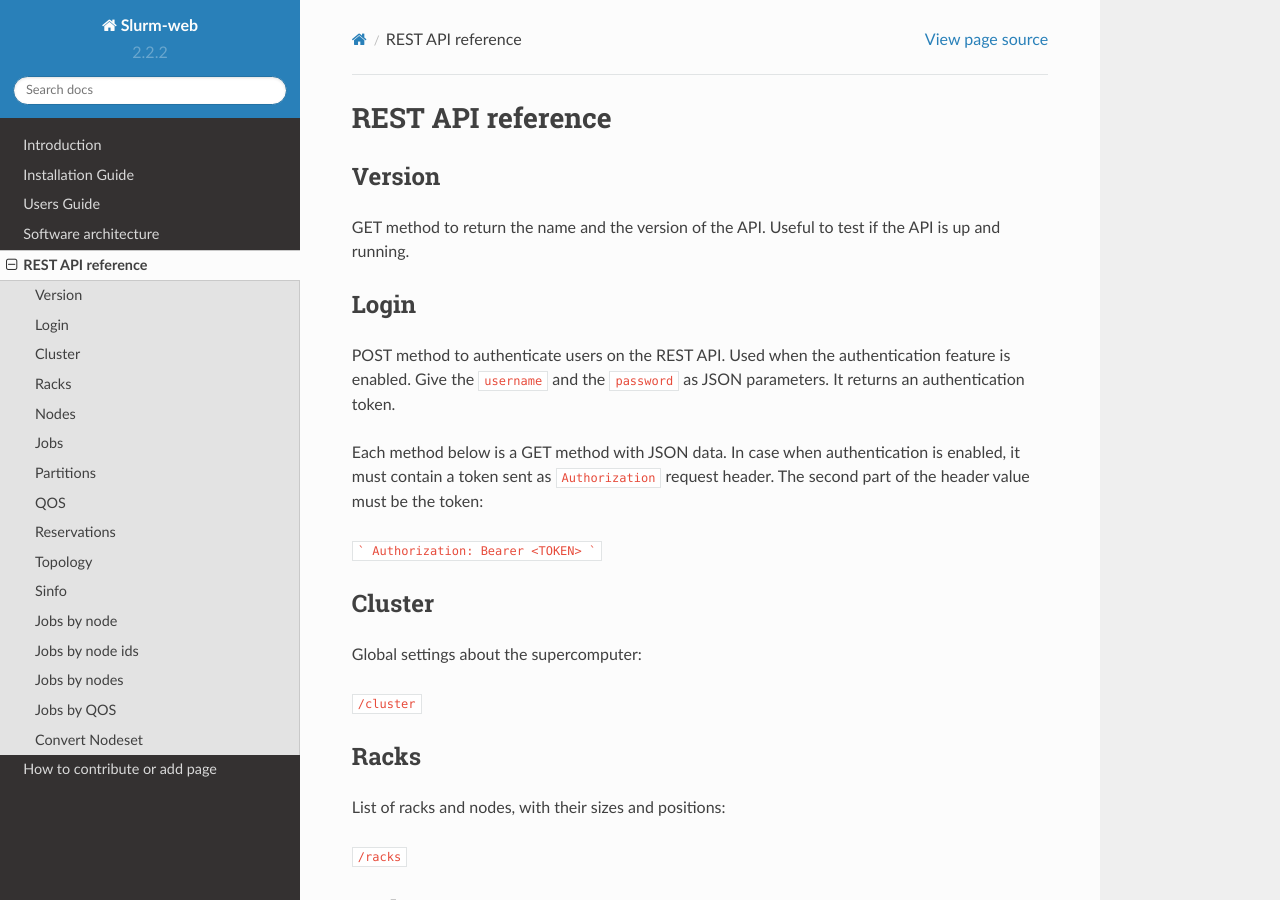
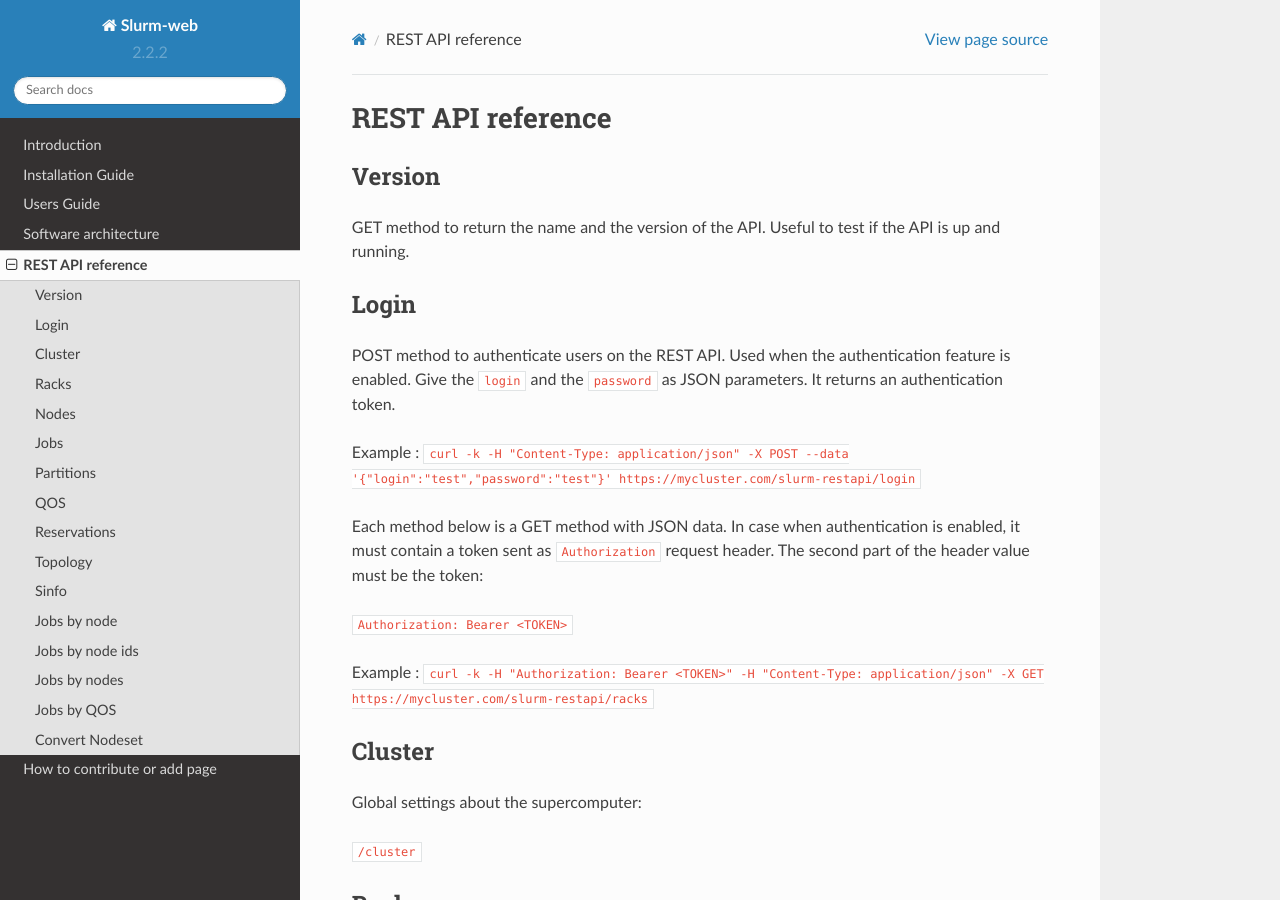
Before and after one commit to rackslab/Slurm-web, a Sphinx documentation site: the page built from doc/api.rst, in a window 1280 px wide and 900 px high. Built offline with Sphinx 7.4.7 and the Read the Docs theme 2.0.0, drawn with Linux system fonts in a browser that asks for light colours.

Commit message:
give some docs examples for api login

````diff
--- a/doc/api.rst
+++ b/doc/api.rst
@@ -12,18 +12,22 @@
 
 POST method to authenticate users on the REST API.
 Used when the authentication feature is enabled.
-Give the ``username`` and the ``password`` as JSON parameters.
+Give the ``login`` and the ``password`` as JSON parameters.
 It returns an authentication token.
 
+Example :
+``curl -k -H "Content-Type: application/json" -X POST --data '{"login":"test","password":"test"}' https://mycluster.com/slurm-restapi/login``
 
 Each method below is a GET method with JSON data. In case when
 authentication is enabled, it must contain a token sent as
 ``Authorization`` request header. The second part of the header
 value must be the token:
 
-```
-Authorization: Bearer <TOKEN>
-```
+``Authorization: Bearer <TOKEN>``
+
+Example :
+``curl -k -H "Authorization: Bearer <TOKEN>" -H "Content-Type: application/json" -X GET https://mycluster.com/slurm-restapi/racks``
+
 
 Cluster
 -------
````
